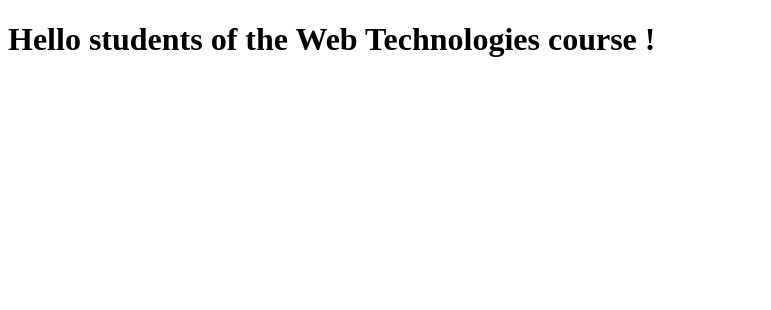
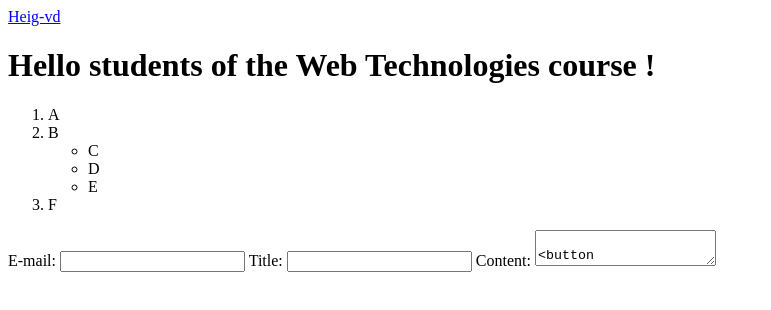
Before and after one commit to aleddaheig/aleddaheig.github.io, a plain HTML site: page index.html in a window 1280 px wide. Shown: the whole page, without its empty margins (0-771 px from the left). Drawn offline with Linux system fonts and the light colour scheme.

Commit message:
Update index.html

```diff
--- a/index.html
+++ b/index.html
@@ -6,6 +6,36 @@
     <title>Welcome page</title>
 </head>
 <body>
-    <h1>Hello students of the Web Technologies course !</h1>
+    <main>
+        <div>
+            <a href="https://www.heig-vd.ch" title="Heig-vd" target="_blank">Heig-vd</a>
+            <h1>Hello students of the Web Technologies course !</h1>
+        </div>
+        <div>
+            <ol>
+              <li>A</li>
+              <li>B
+                <ul>
+                  <li>C</li>
+                  <li>D</li>
+                  <li>E</li>
+                </ul>
+              </li>
+              <li>F</li>
+            </ol>
+        </div>
+        <section>
+            <form action='/articles/' method='POST'>
+                <label for="email">E-mail:</label>
+                <input type="email" id="email" name="email" />
+                <label>Title:
+                    <input type="text" id="title" name="title" />
+                </label>
+                <label for="content">Content:</label>
+                <textarea id="content" name="content" />
+                <button type="submit">Save</button>
+            </form>
+        </section>
+    </main>
 </body>
 </html>
```
